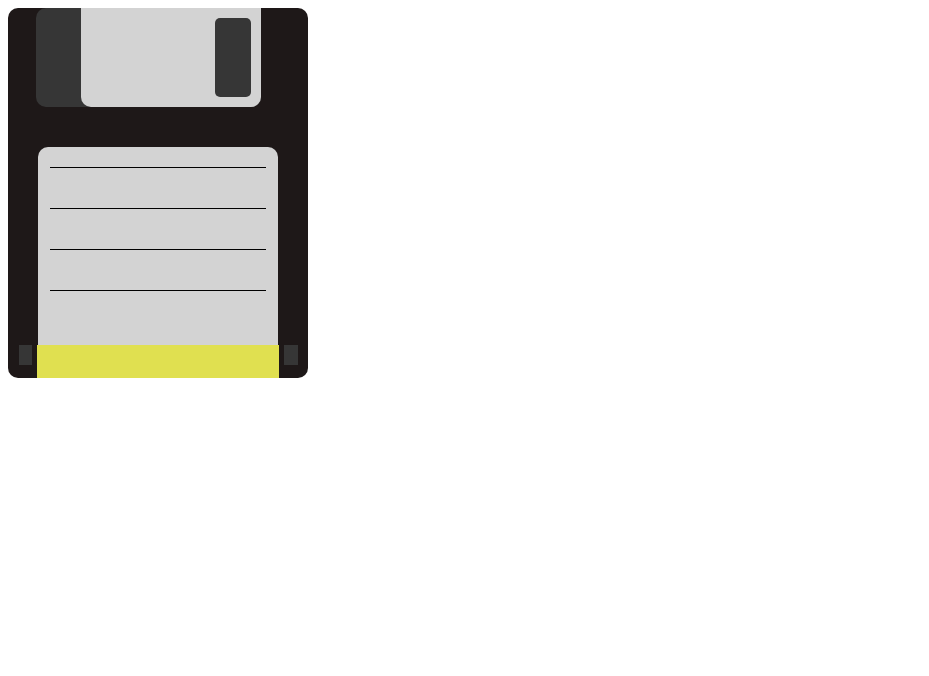
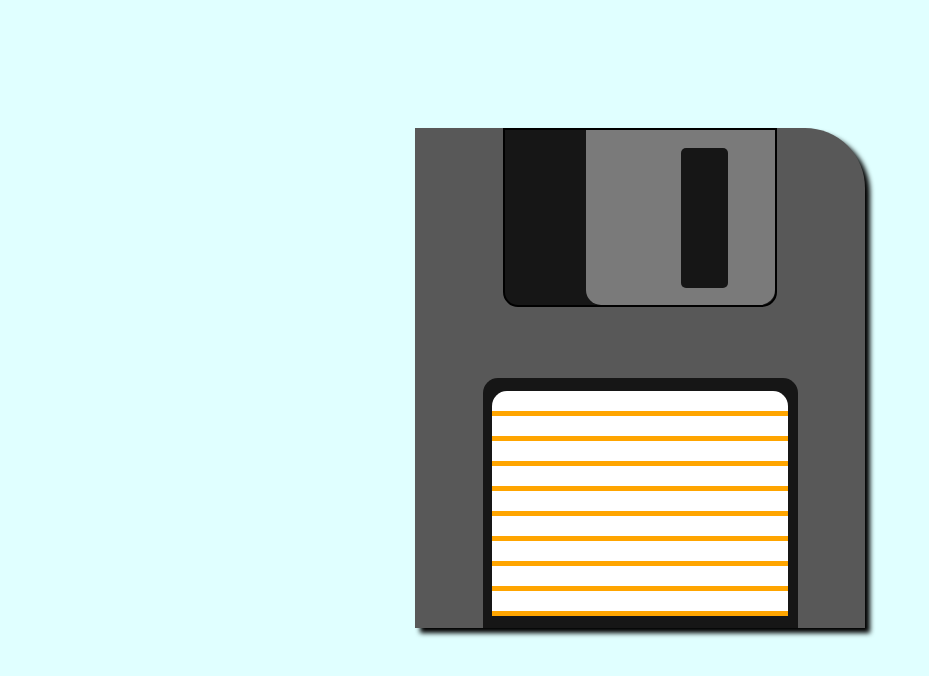
Before and after one commit to instak1ll/FloppyDisk, a website built with Vite: page src/index.html in a window 1280 px wide. Shown: the whole page, without its empty margins (0-929 px from the left). Built offline with nearby package versions, Linux system fonts and the light colour scheme.

Commit message:
diskete_version_2

```diff
--- a/src/index.css
+++ b/src/index.css
@@ -1,95 +1,66 @@
-/* =====================uno==================== */
-:root {
-    --grey: rgb(54 54 54);
+*{
+  margin: 0;
+  padding: 0;
+}
+body{
+  background-color: lightcyan;
+}
+.container{
+display: flex;
+justify-content: center;
+margin-top: 10%;
+}
+.disk{
+  background-color: rgb(88, 88, 88);
+  width: 450px;
+  height: 500px;
+  border-top-right-radius: 60px;
+  display: flex;
+  flex-direction: column;
+  align-items: center;
+  justify-content: space-between;
+  box-shadow: 5px 5px 5px;
 }
 
-  .disk {
-    display: flex;
-    flex-direction: column;
-    background-color: #1e1818;
-    width: 300px;
-    height: 370px;
-    border-radius: 10px;
-    align-items: center;
+/* ======TOP====== */
+
+.top {
+    background-color: rgb(22, 22, 22);
+    width: 60%;
+    height: 35%;
+    border-radius: 0 0 15px 15px;
+    border: 2px black solid;
 }
-
-  .gap1 {
-    display: flex;
-    justify-content: flex-end;
-    margin-right: 20px;
-    width: 75%;
-    height: 30%;
-    border-radius: 10px;
+.metal{
+  background-color: rgb(122, 122, 122);
+  width: 70%;
+  height: 100%;
+  margin-left: 30%;
+  border-radius: 0 0 15px 15px;
 }
-
-  .gap1,
-  .hole {
-    background-color: var(--grey);
-  }
-
-  .metal {
+.hold{
+  background-color: rgb(22, 22, 22);
+  width: 25%;
+  height: 80%;
+  margin-left: 50%;
   position: relative;
-    width: 80%;
-    background-color: lightgrey;
-    border-radius: 0 0 10px 10px;
-
-    /* =====================UNO==================== */
-  }
-
-  .hole {
-    position: absolute;
-    height: 80%;
-    width: 20%;
-    background-color: var(--grey);
-
-    /* =====================UNO==================== */
-    top: 10px;
-    right: 10px;
+  top: 18px;
   border-radius: 5px;
 }
 
-  .gap2 {
-    border-radius: 10px 10px 0 0;
-    display: flex;
-    align-items: center;
-    flex-direction: column;
-    gap: 20px;
-    background-color: lightgrey;
-    width: 80%;
-    height: 60%;
-    margin-top: 40px;
+/* ======BOT====== */
+
+.bot{
+    background-color: rgb(22, 22, 22);
+    width: 70%;
+    height: 50%;
+    border-radius: 15px 15px 0 0;
 }
-
-  .underline {
-    margin-top: 20px;
-    border-bottom: 1px solid black;
-    width: 90%;
+.line {
+    width: 94%;
+    height: 90%;
+    margin: auto;
+    margin-top: 13px;
+    background: repeating-linear-gradient(white, white 20px, orange 20px, orange 25px);
+    border-radius: 15px 15px 0 0;
 }
-
-  .gap3 {
-    width: 93%;
-    height: 10%;
-    display: flex;
-  }
-
-  .square1 {
-    height: 20px;
-    width: 20px;
-    max-width: 5%;
-    background-color: var(--grey);
-    margin-right: 5px;
-  }
-
-  .yellowline {
-    width: 89%;
-    height: 100%;
-    background-color: rgb(224 224 80);
-  }
-
-  .square2 {
-    margin-left: 5px;
-    height: 20px;
-    width: 20px;
-    max-width: 5%;
-    background-color: var(--grey);
-  }
--- a/src/index.html
+++ b/src/index.html
@@ -1,35 +1,29 @@
-<!DOCTYPE html>
-<html lang="es">
+
 <head>
-    <meta charset="UTF-8" />
-    <meta http-equiv="X-UA-Compatible" content="IE=edge" />
-    <meta name="viewport" content="width=device-width, initial-scale=1.0" />
-    <title>Nuestro diskette mágico</title>
-    <link rel="stylesheet" href="./index.css" />
-    <script type="module" src="./index.js"></script>
+  <meta charset="UTF-8">
+  <meta http-equiv="X-UA-Compatible" content="IE=edge">
+  <meta name="viewport" content="width=device-width, initial-scale=1.0">
+  <link rel="stylesheet" href="index.css">
+  <title>FloppyDisk</title>
 </head>
+
 <body>
+  <div class="container">
     <div class="disk">
-    <!-- PARTE 1 -->
-      <div class="gap1">
+
+      <div class="top">
         <div class="metal">
-          <div class="hole"></div>
+          <div class="hold"></div>
         </div>
       </div>
-        <!-- PARTE 2 -->
-      <div class="gap2">
-        <div class="line1 underline"></div>
-        <div class="line2 underline"></div>
-        <div class="line3 underline"></div>
-        <div class="line4 underline"></div>
+
+      <div class="bot">
+        <div class="line">
         </div>
-        <!-- PARTE 3 -->
-      <div class="gap3">
-        <div class="square1"></div>
-        <div class="yellowline"></div>
-        <div class="square2"></div>
       </div>
+
     </div>
   </div>
 </body>
+
 </html>
```
Lines whose indentation alone changed are shown as unchanged.
